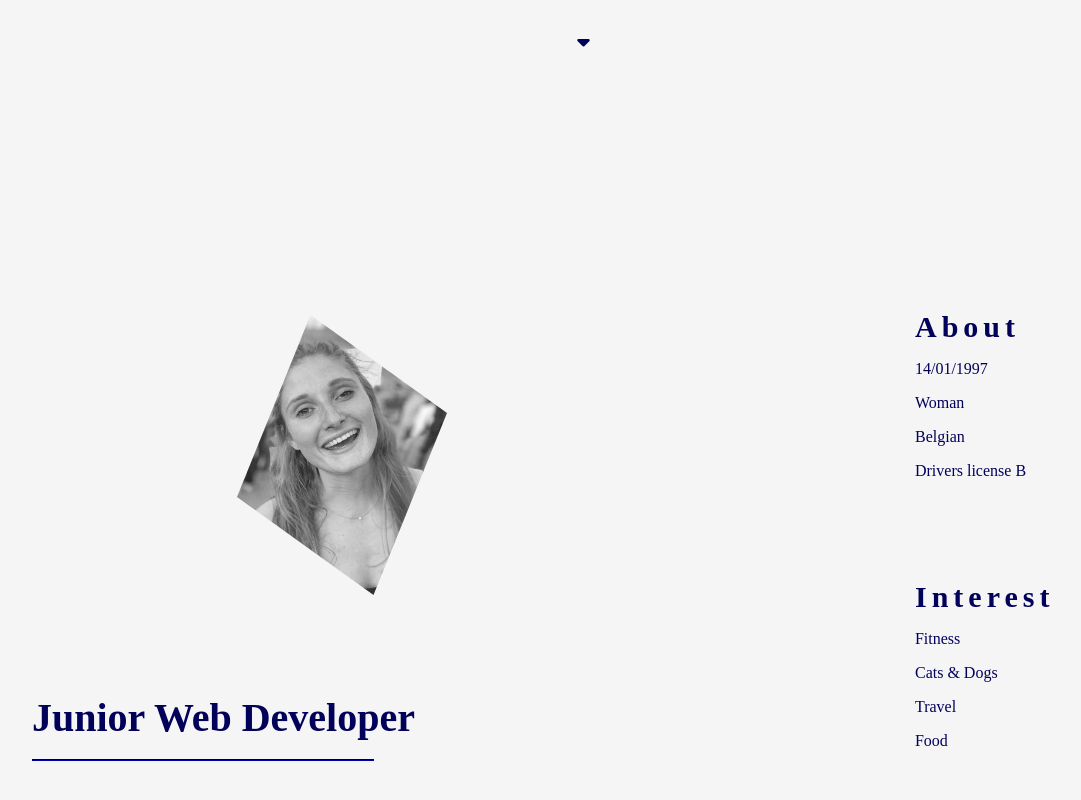
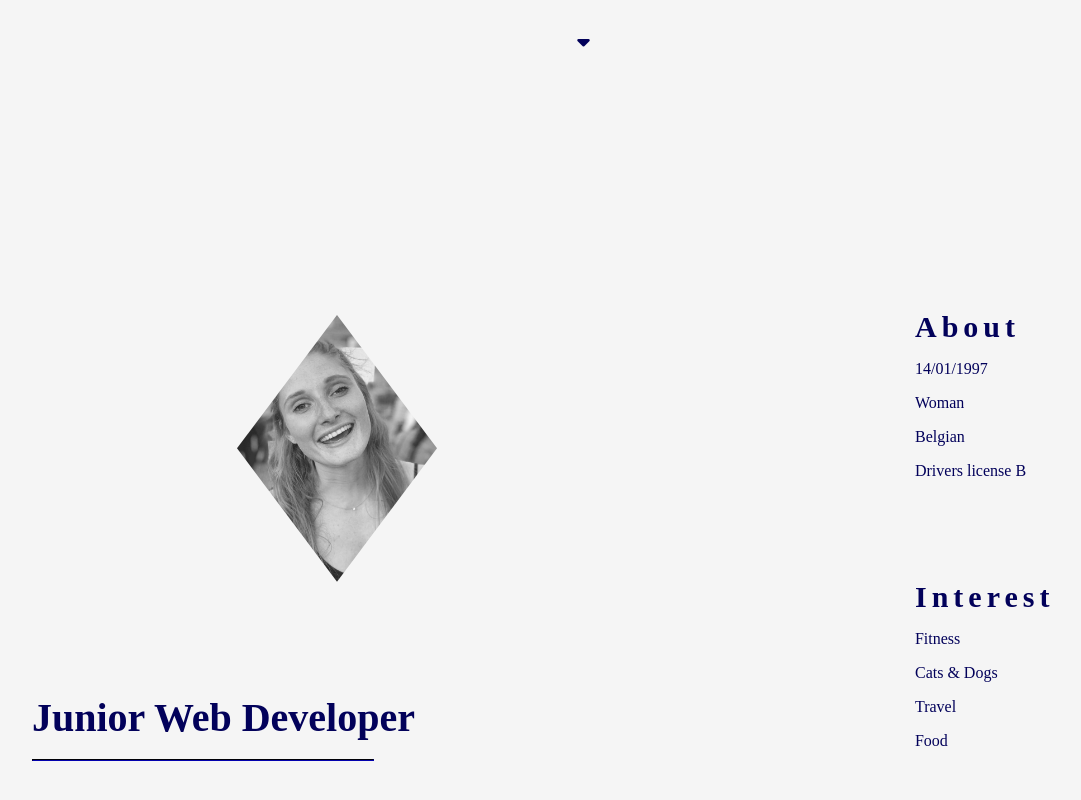
Before and after one commit to paulineeds/cssanimation, a plain HTML site: page index.html in a window 1280 px wide. Shown: the part 598-1398 px from the top of the page, without its empty margins (56-1137 px from the left). Drawn offline with Linux system fonts and the light colour scheme.

Commit message:
before animation

```diff
--- a/index.css
+++ b/index.css
@@ -107,11 +107,12 @@ h3 {
 
 #me {
     margin-top: 55px;
-    width: 210px;
+    width: 200px;
     opacity: 0.85;
     margin-left: 285px;
     position: absolute;
-    clip-path: polygon(35% 0, 100% 35%, 65% 100%, 0 65%);
+    /* clip-path: polygon(35% 0, 100% 35%, 65% 100%, 0 65%); */
+    clip-path: polygon(50% 0%, 100% 50%, 50% 100%, 0% 50%);
 }
 
 
```
